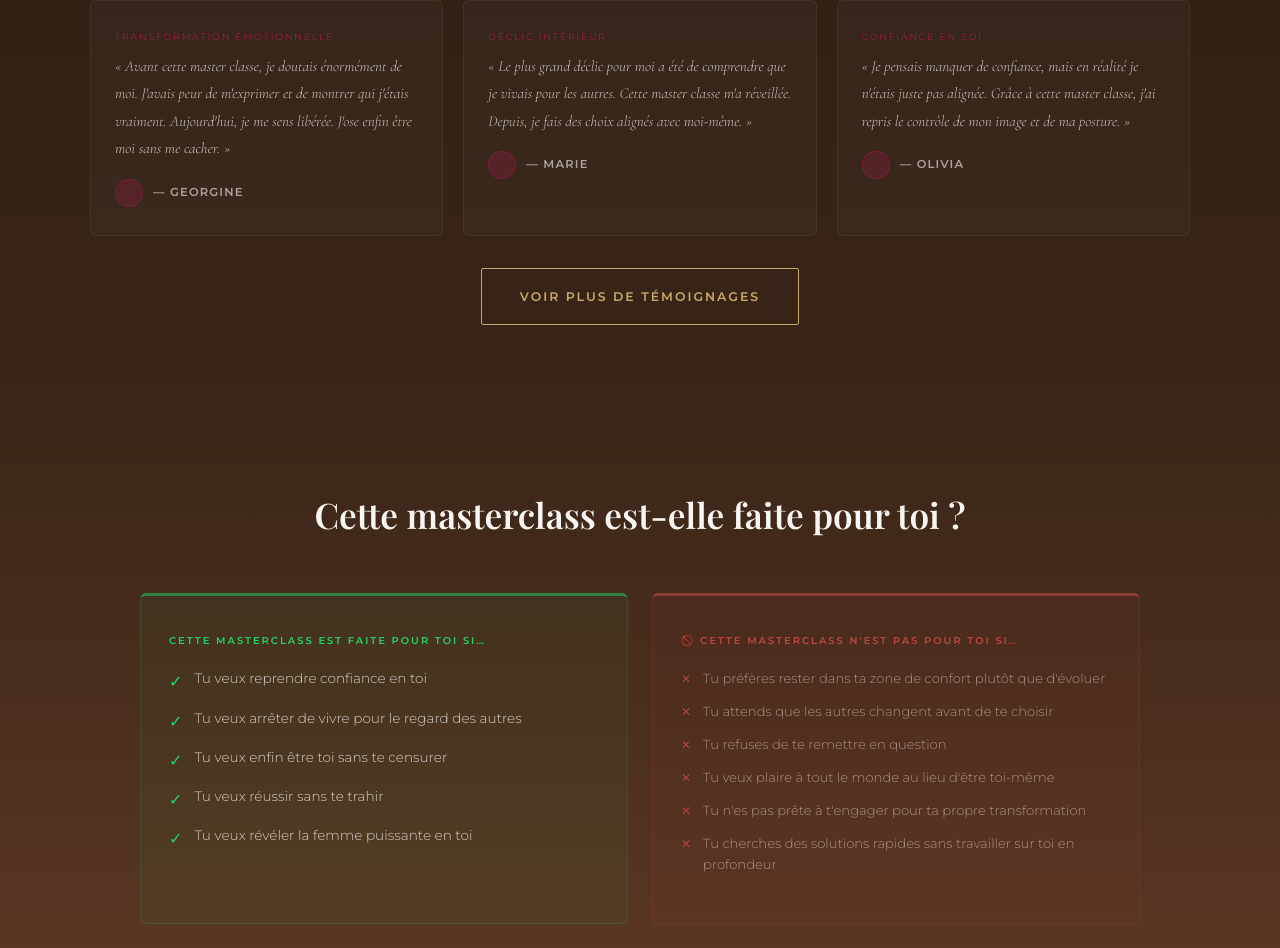
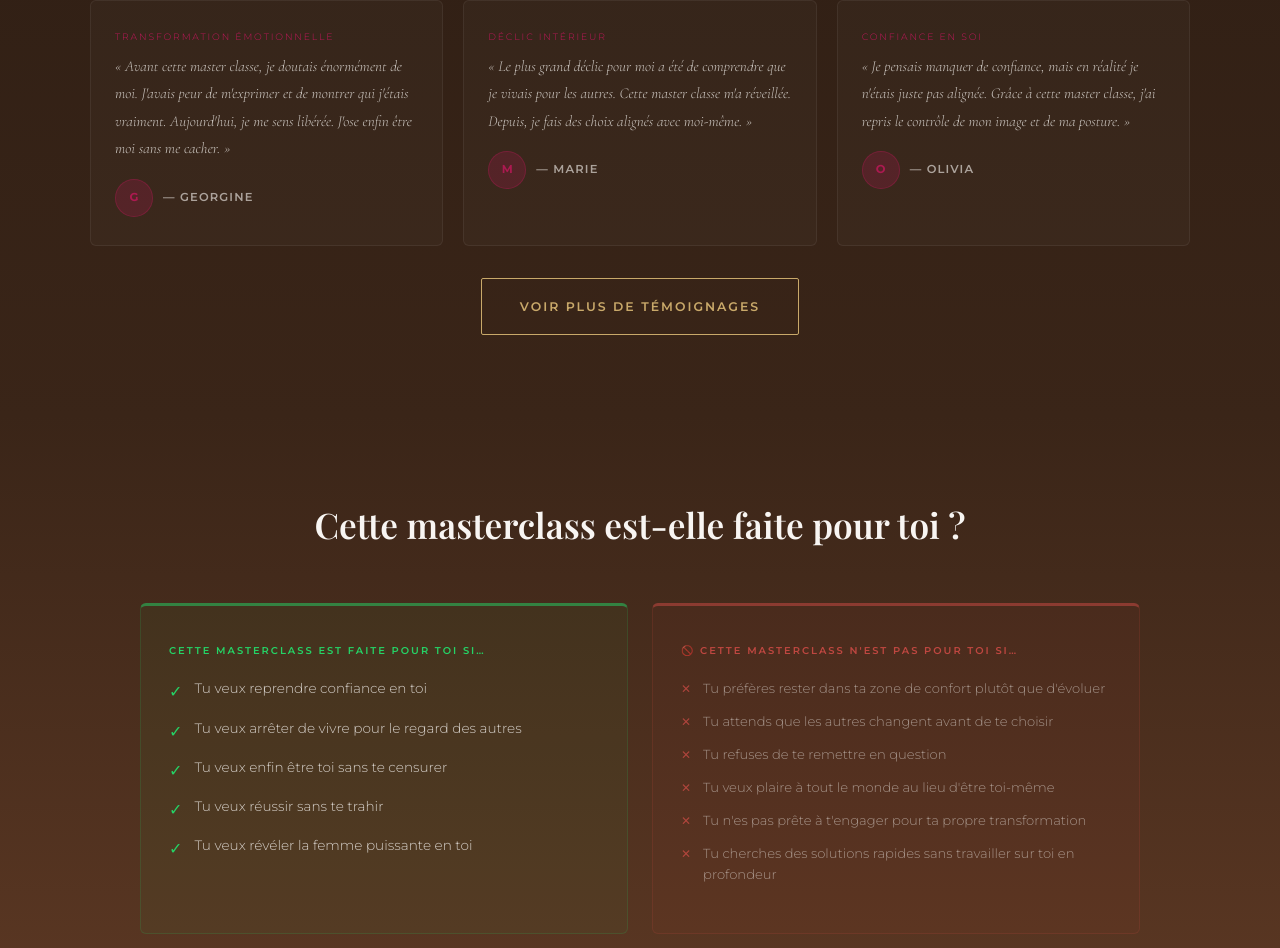
Before and after one commit to mourchidkarimou4-cpu/metamorphose-frontend, a React (Vite) app: page /masterclass in a window 1280 px wide. Shown: the part 3858-4806 px from the top of the page. Built offline with nearby package versions, Linux system fonts and the light colour scheme; no server answers; a web font is replaced by a local one.

Commit message:
feat: témoignages Masterclass — photos témoignantes via CMS (masterclass_temo_photo_1 à 8)

```diff
--- a/src/pages/Masterclass.jsx
+++ b/src/pages/Masterclass.jsx
@@ -334,6 +334,7 @@ function FAQMasterclass() {
 
 export default function Masterclass() {
   const [photoPrelia, setPhotoPrelia] = useState("");
+  const [photosTemos, setPhotosTemos] = useState({});
   useEffect(() => {
     configAPI.public()
       .then(r => r.data)
@@ -341,6 +342,9 @@ export default function Masterclass() {
         const map = {};
         if (Array.isArray(data)) data.forEach(item => { map[item.cle] = item.valeur; });
         if (map.photo_prelia) setPhotoPrelia(map.photo_prelia);
+        const photos = {};
+        [1,2,3,4,5,6,7,8].forEach(i => { if (map[`masterclass_temo_photo_${i}`]) photos[i] = map[`masterclass_temo_photo_${i}`]; });
+        setPhotosTemos(photos);
       })
       .catch(() => {});
   }, []);
@@ -692,7 +696,13 @@ export default function Masterclass() {
                     « {t.texte} »
                   </p>
                   <div style={{ display:"flex", gap:"10px", alignItems:"center" }}>
-                    <div style={{ width:"28px", height:"28px", borderRadius:"50%", background:"rgba(194,24,91,.2)", border:"1px solid rgba(194,24,91,.3)", flexShrink:0 }}/>
+                    {photosTemos[i+1] ? (
+                      <img src={photosTemos[i+1]} alt={t.nom} style={{ width:"38px", height:"38px", borderRadius:"50%", objectFit:"cover", objectPosition:"center top", border:"1px solid rgba(194,24,91,.3)", flexShrink:0 }}/>
+                    ) : (
+                      <div style={{ width:"38px", height:"38px", borderRadius:"50%", background:"rgba(194,24,91,.2)", border:"1px solid rgba(194,24,91,.3)", flexShrink:0, display:"flex", alignItems:"center", justifyContent:"center" }}>
+                        <span style={{ fontFamily:"var(--ff-b)", fontSize:".72rem", fontWeight:700, color:"rgba(194,24,91,.8)" }}>{t.nom[0]}</span>
+                      </div>
+                    )}
                     <p style={{ fontFamily:"var(--ff-b)", fontSize:".72rem", fontWeight:600, color:"rgba(248,245,242,.6)", textTransform:"uppercase", letterSpacing:".1em" }}>— {t.nom}</p>
                   </div>
                 </div>
```
